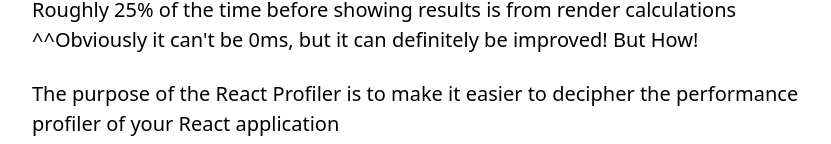
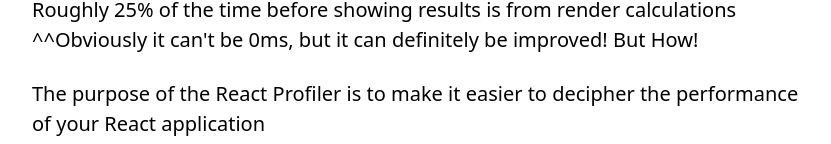
Before and after one commit to marc-kwiatkowski/ReactProfilerExamples, a React app: page /purpose in a window 1280 px wide. Shown: the part 783-927 px from the top of the page, without its empty margins (224-1055 px from the left). Built offline with nearby package versions, Linux system fonts and the light colour scheme.

Commit message:
test: node env dev

```diff
--- a/scripts/build.js
+++ b/scripts/build.js
@@ -1,8 +1,8 @@
 'use strict';
 
 // Do this as the first thing so that any code reading it knows the right env.
-process.env.BABEL_ENV = 'production';
-process.env.NODE_ENV = 'production';
+process.env.BABEL_ENV = 'development';
+process.env.NODE_ENV = 'development';
 
 // Makes the script crash on unhandled rejections instead of silently
 // ignoring them. In the future, promise rejections that are not handled will
--- a/src/pages/purpose.js
+++ b/src/pages/purpose.js
@@ -12,7 +12,7 @@
         <p className="font-medium">Roughly 25% of the time before showing results is from render calculations</p>
         <p>^^Obviously it can't be 0ms, but it can definitely be improved! But How!</p>
         <br></br>
-        <p>The purpose of the React Profiler is to make it easier to decipher the performance profiler of your React application</p>
+        <p>The purpose of the React Profiler is to make it easier to decipher the performance of your React application</p>
       </div>
     );
   }
```
Also changed, not shown: src/pages/optimizationPatterns/optimzation-pattern1.js (added).
